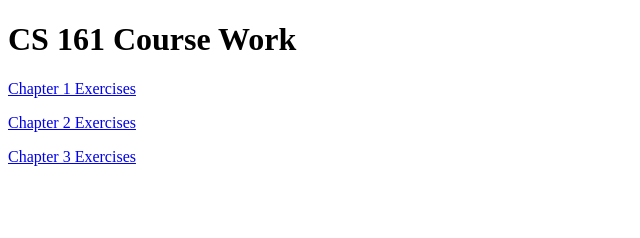
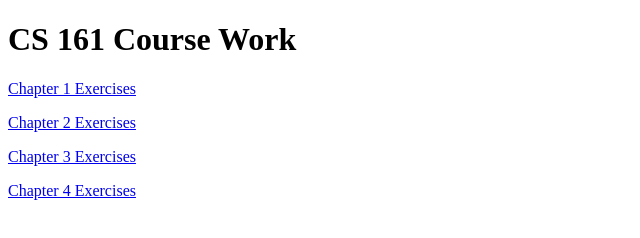
Before and after one commit to blowe2/blowe2.github.io, a plain HTML site: page CS161.html in a window 1280 px wide. Shown: the whole page, without its empty margins (0-640 px from the left). Drawn offline with Linux system fonts and the light colour scheme.

Commit message:
Link to Chapter 4

```diff
--- a/CS161.html
+++ b/CS161.html
@@ -6,5 +6,6 @@
         <p><a href="CH1.html">Chapter 1 Exercises</a></p>
         <p><a href="CH2.html">Chapter 2 Exercises</a></p>
         <p><a href="CH3.html">Chapter 3 Exercises</a></p>
+        <p><a href="CH4.html">Chapter 4 Exercises</a></p>
     </body>
 </html>
```
